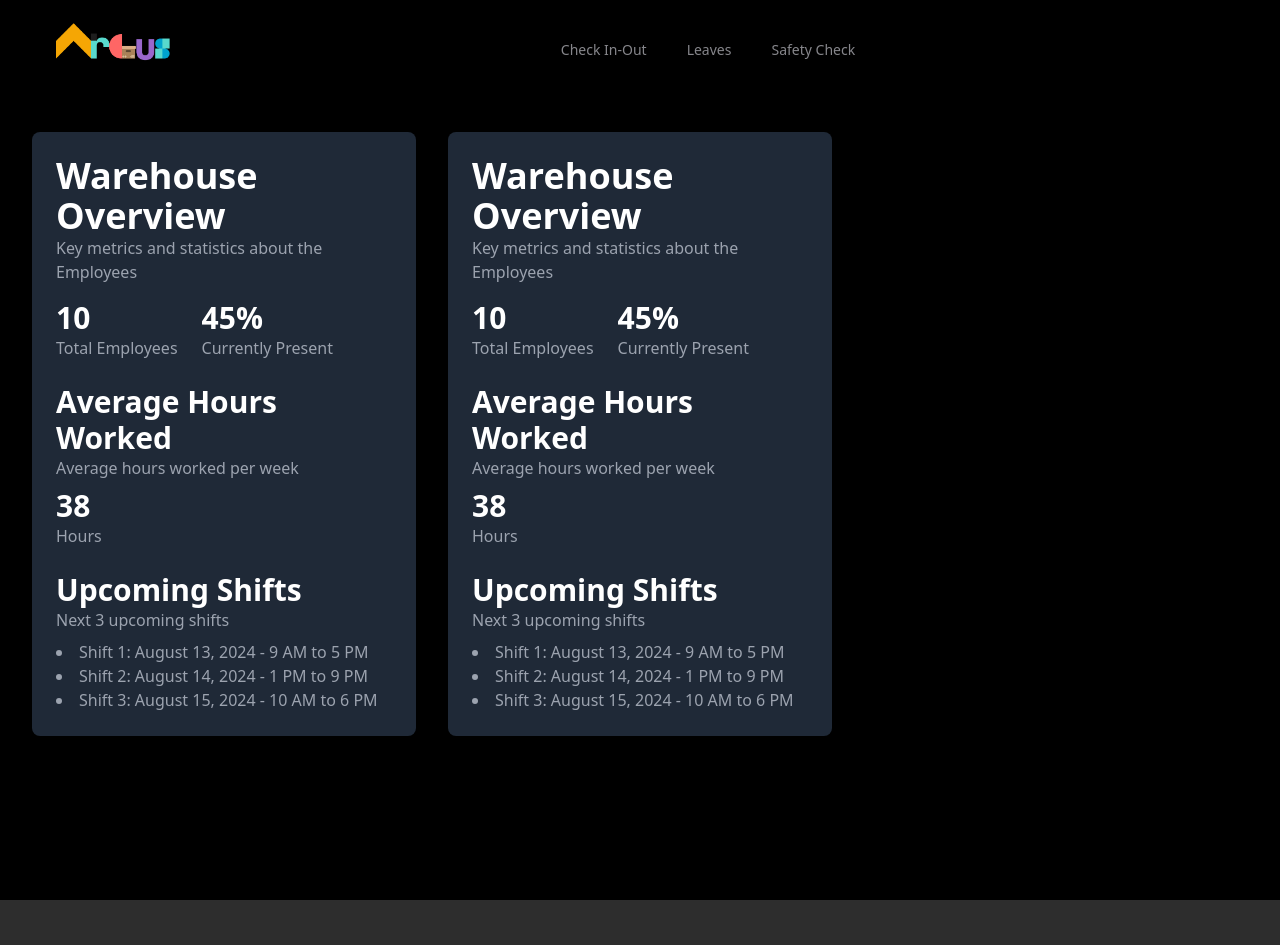
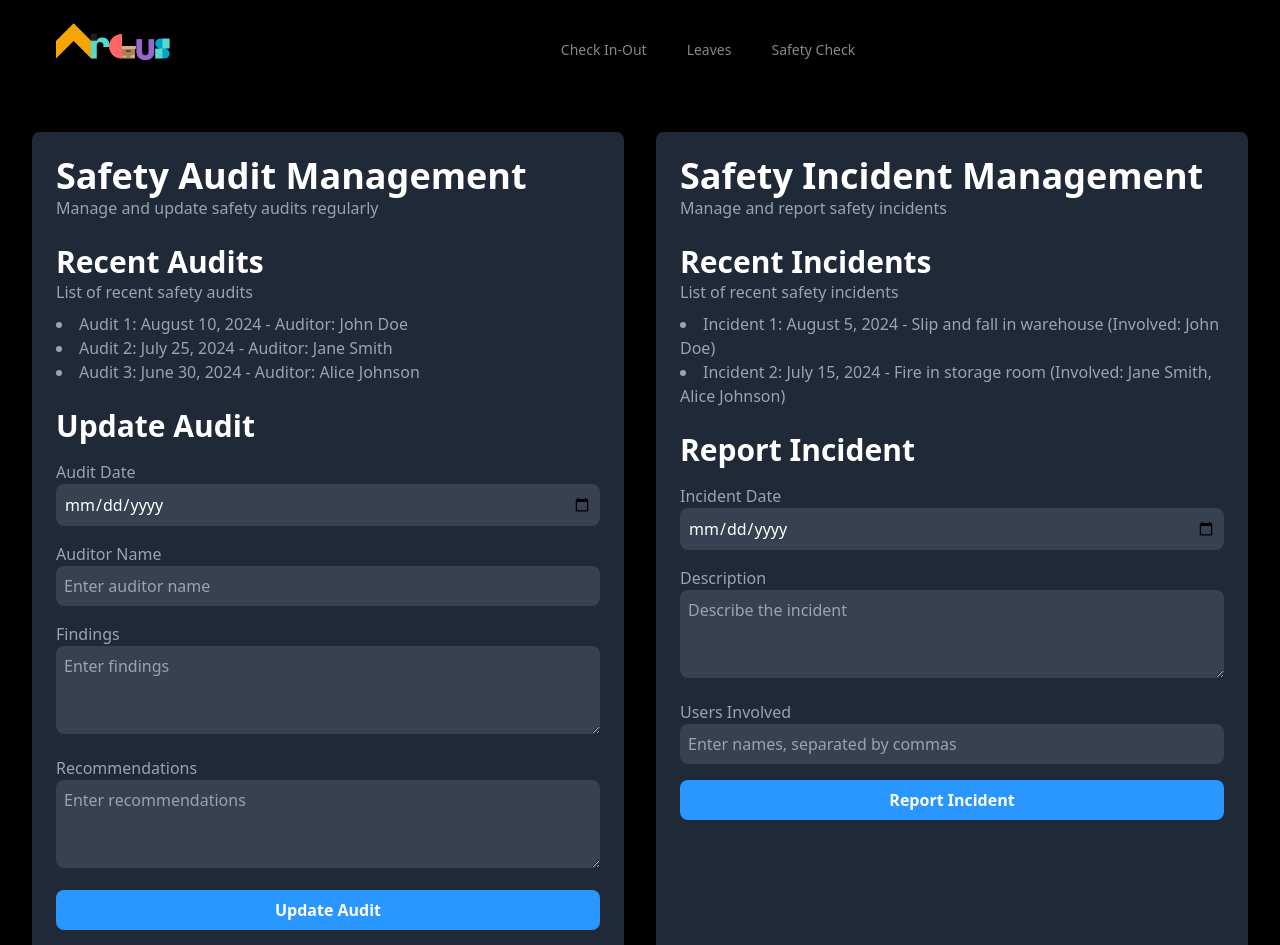
Before and after one commit to LakshaySharma10/Argus, a React (Vite) app in the folder admin-dashboard/: page /safety-check in a window 1280 px wide. Shown: the top 945 px of the page. Before the commit the page ends 900 px from the top, so only its background shows below. Built offline with nearby package versions, Linux system fonts and the light colour scheme.

Commit message:
Safety Check UI Updated

```diff
--- a/admin-dashboard/src/pages/SafetyCheck.jsx
+++ b/admin-dashboard/src/pages/SafetyCheck.jsx
@@ -1,82 +1,247 @@
+import { useState } from 'react';
+
 export const SafetyCheck = () => {
+
+    const [audits, setAudits] = useState([
+        { id: 1, date: 'August 10, 2024', auditor: 'John Doe', findings: '', recommendations: '' },
+        { id: 2, date: 'July 25, 2024', auditor: 'Jane Smith', findings: '', recommendations: '' },
+        { id: 3, date: 'June 30, 2024', auditor: 'Alice Johnson', findings: '', recommendations: '' },
+    ]);
+
+
+    const [incidents, setIncidents] = useState([
+        { id: 1, date: 'August 5, 2024', description: 'Slip and fall in warehouse', usersInvolved: ['John Doe'] },
+        { id: 2, date: 'July 15, 2024', description: 'Fire in storage room', usersInvolved: ['Jane Smith', 'Alice Johnson'] },
+    ]);
+
+
+    const [newAudit, setNewAudit] = useState({
+        date: '',
+        auditor: '',
+        findings: '',
+        recommendations: '',
+    });
+
+
+    const [newIncident, setNewIncident] = useState({
+        date: '',
+        description: '',
+        usersInvolved: '',
+    });
+
+
+    const handleAuditInputChange = (e) => {
+        const { name, value } = e.target;
+        setNewAudit({ ...newAudit, [name]: value });
+    };
+
+
+    const handleIncidentInputChange = (e) => {
+        const { name, value } = e.target;
+        setNewIncident({ ...newIncident, [name]: value });
+    };
+
+
+    const handleUpdateAudit = () => {
+        if (newAudit.date && newAudit.auditor) {
+            const updatedAudits = [
+                ...audits,
+                {
+                    id: audits.length + 1,
+                    date: newAudit.date,
+                    auditor: newAudit.auditor,
+                    findings: newAudit.findings,
+                    recommendations: newAudit.recommendations,
+                }
+            ];
+            setAudits(updatedAudits);
+
+            setNewAudit({
+                date: '',
+                auditor: '',
+                findings: '',
+                recommendations: '',
+            });
+        }
+    };
+
+
+    const handleUpdateIncident = () => {
+        if (newIncident.date && newIncident.description && newIncident.usersInvolved) {
+            const updatedIncidents = [
+                ...incidents,
+                {
+                    id: incidents.length + 1,
+                    date: newIncident.date,
+                    description: newIncident.description,
+                    usersInvolved: newIncident.usersInvolved.split(',').map(user => user.trim()),
+                }
+            ];
+            setIncidents(updatedIncidents);
+
+            setNewIncident({
+                date: '',
+                description: '',
+                usersInvolved: '',
+            });
+        }
+    };
+
     return (
         <div className="bg-black min-h-screen text-white p-8">
-    <div className="grid grid-cols-3 gap-8">
+            <div className="grid grid-cols-2 gap-8">
+
                 <div className="bg-gray-800 p-6 rounded-lg">
-        <h2 className="text-4xl font-semibold">Warehouse Overview</h2>
-        <p className="text-gray-400">
-            Key metrics and statistics about the Employees
-        </p>
-        <div className="flex space-x-6 mt-4">
-            <div>
-                <h3 className="text-3xl font-bold">10</h3>
-                <p className="text-gray-400">Total Employees</p>
-            </div>
-            <div>
-                <h3 className="text-3xl font-bold">45%</h3>
-                <p className="text-gray-400">Currently Present</p>
+                    <h2 className="text-4xl font-semibold">Safety Audit Management</h2>
+                    <p className="text-gray-400">Manage and update safety audits regularly</p>
+
+
+                    <div className="mt-6">
+                        <h3 className="text-3xl font-bold">Recent Audits</h3>
+                        <p className="text-gray-400">List of recent safety audits</p>
+                        <div className="mt-2">
+                            <ul className="list-disc list-inside text-gray-400">
+                                {audits.map(audit => (
+                                    <li key={audit.id}>
+                                        Audit {audit.id}: {audit.date} - Auditor: {audit.auditor}
+                                    </li>
+                                ))}
+                            </ul>
                         </div>
                     </div>
 
-          {/* Average Hours Worked */}
+
                     <div className="mt-6">
-            <h3 className="text-3xl font-bold">Average Hours Worked</h3>
-            <p className="text-gray-400">Average hours worked per week</p>
-            <div className="mt-2">
-                <h3 className="text-3xl font-bold">38</h3>
-                <p className="text-gray-400">Hours</p>
+                        <h3 className="text-3xl font-bold">Update Audit</h3>
+                        <div className="mt-4 space-y-4">
+
+                            <div>
+                                <label className="block text-gray-400">Audit Date</label>
+                                <input
+                                    type="date"
+                                    name="date"
+                                    value={newAudit.date}
+                                    onChange={handleAuditInputChange}
+                                    className="bg-gray-700 p-2 rounded-lg w-full text-white"
+                                />
+                            </div>
+
+                            <div>
+                                <label className="block text-gray-400">Auditor Name</label>
+                                <input
+                                    type="text"
+                                    name="auditor"
+                                    value={newAudit.auditor}
+                                    onChange={handleAuditInputChange}
+                                    className="bg-gray-700 p-2 rounded-lg w-full text-white"
+                                    placeholder="Enter auditor name"
+                                />
+                            </div>
+
+                            <div>
+                                <label className="block text-gray-400">Findings</label>
+                                <textarea
+                                    name="findings"
+                                    value={newAudit.findings}
+                                    onChange={handleAuditInputChange}
+                                    className="bg-gray-700 p-2 rounded-lg w-full text-white"
+                                    rows="3"
+                                    placeholder="Enter findings"
+                                ></textarea>
+                            </div>
+
+                            <div>
+                                <label className="block text-gray-400">Recommendations</label>
+                                <textarea
+                                    name="recommendations"
+                                    value={newAudit.recommendations}
+                                    onChange={handleAuditInputChange}
+                                    className="bg-gray-700 p-2 rounded-lg w-full text-white"
+                                    rows="3"
+                                    placeholder="Enter recommendations"
+                                ></textarea>
+                            </div>
+
+                            <div className='flex justify-center'>
+                                <button
+                                    className="bg-blue w-44 p-2 rounded-lg w-full text-white font-semibold"
+                                    onClick={handleUpdateAudit}
+                                >
+                                    Update Audit
+                                </button>
+                            </div>
+                        </div>
                     </div>
                 </div>
 
-          {/* Upcoming Shifts */}
+
+                <div className="bg-gray-800 p-6 rounded-lg">
+                    <h2 className="text-4xl font-semibold">Safety Incident Management</h2>
+                    <p className="text-gray-400">Manage and report safety incidents</p>
+
+
                     <div className="mt-6">
-            <h3 className="text-3xl font-bold">Upcoming Shifts</h3>
-            <p className="text-gray-400">Next 3 upcoming shifts</p>
+                        <h3 className="text-3xl font-bold">Recent Incidents</h3>
+                        <p className="text-gray-400">List of recent safety incidents</p>
                         <div className="mt-2">
                             <ul className="list-disc list-inside text-gray-400">
-                <li>Shift 1: August 13, 2024 - 9 AM to 5 PM</li>
-                <li>Shift 2: August 14, 2024 - 1 PM to 9 PM</li>
-                <li>Shift 3: August 15, 2024 - 10 AM to 6 PM</li>
+                                {incidents.map(incident => (
+                                    <li key={incident.id}>
+                                        Incident {incident.id}: {incident.date} - {incident.description} (Involved: {incident.usersInvolved.join(', ')})
+                                    </li>
+                                ))}
                             </ul>
                         </div>
                     </div>
-        </div>
-        <div className="bg-gray-800 p-6 rounded-lg">
-            <h2 className="text-4xl font-semibold">Warehouse Overview</h2>
-            <p className="text-gray-400">
-            Key metrics and statistics about the Employees
-            </p>
-        <div className="flex space-x-6 mt-4">
+
+
+                    <div className="mt-6">
+                        <h3 className="text-3xl font-bold">Report Incident</h3>
+                        <div className="mt-4 space-y-4">
+
                             <div>
-                <h3 className="text-3xl font-bold">10</h3>
-                <p className="text-gray-400">Total Employees</p>
-            </div>
-            <div>
-                <h3 className="text-3xl font-bold">45%</h3>
-                <p className="text-gray-400">Currently Present</p>
-            </div>
+                                <label className="block text-gray-400">Incident Date</label>
+                                <input
+                                    type="date"
+                                    name="date"
+                                    value={newIncident.date}
+                                    onChange={handleIncidentInputChange}
+                                    className="bg-gray-700 p-2 rounded-lg w-full text-white"
+                                />
                             </div>
 
-          {/* Average Hours Worked */}
-        <div className="mt-6">
-            <h3 className="text-3xl font-bold">Average Hours Worked</h3>
-            <p className="text-gray-400">Average hours worked per week</p>
-            <div className="mt-2">
-                <h3 className="text-3xl font-bold">38</h3>
-                <p className="text-gray-400">Hours</p>
-            </div>
+                            <div>
+                                <label className="block text-gray-400">Description</label>
+                                <textarea
+                                    name="description"
+                                    value={newIncident.description}
+                                    onChange={handleIncidentInputChange}
+                                    className="bg-gray-700 p-2 rounded-lg w-full text-white"
+                                    rows="3"
+                                    placeholder="Describe the incident"
+                                ></textarea>
                             </div>
 
-          {/* Upcoming Shifts */}
-        <div className="mt-6">
-            <h3 className="text-3xl font-bold">Upcoming Shifts</h3>
-            <p className="text-gray-400">Next 3 upcoming shifts</p>
-            <div className="mt-2">
-            <ul className="list-disc list-inside text-gray-400">
-                <li>Shift 1: August 13, 2024 - 9 AM to 5 PM</li>
-                <li>Shift 2: August 14, 2024 - 1 PM to 9 PM</li>
-                <li>Shift 3: August 15, 2024 - 10 AM to 6 PM</li>
-            </ul>
+                            <div>
+                                <label className="block text-gray-400">Users Involved</label>
+                                <input
+                                    type="text"
+                                    name="usersInvolved"
+                                    value={newIncident.usersInvolved}
+                                    onChange={handleIncidentInputChange}
+                                    className="bg-gray-700 p-2 rounded-lg w-full text-white"
+                                    placeholder="Enter names, separated by commas"
+                                />
+                            </div>
+
+                            <div className='flex justify-center'>
+                                <button
+                                    className="bg-blue w-44 p-2 rounded-lg w-full text-white font-semibold"
+                                    onClick={handleUpdateIncident}
+                                >
+                                    Report Incident
+                                </button>
+                            </div>
                         </div>
                     </div>
                 </div>
```
Also changed, not shown: 1 other file (tests, documents, lock files or other folders). Lines whose indentation alone changed are shown as unchanged.
